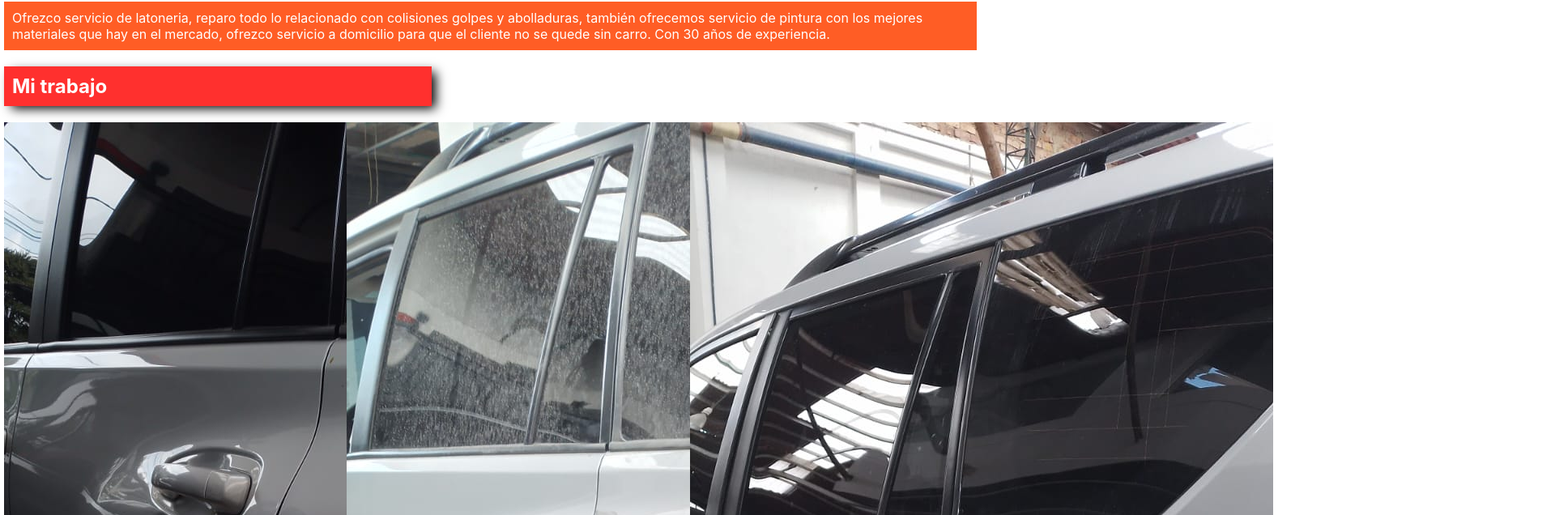
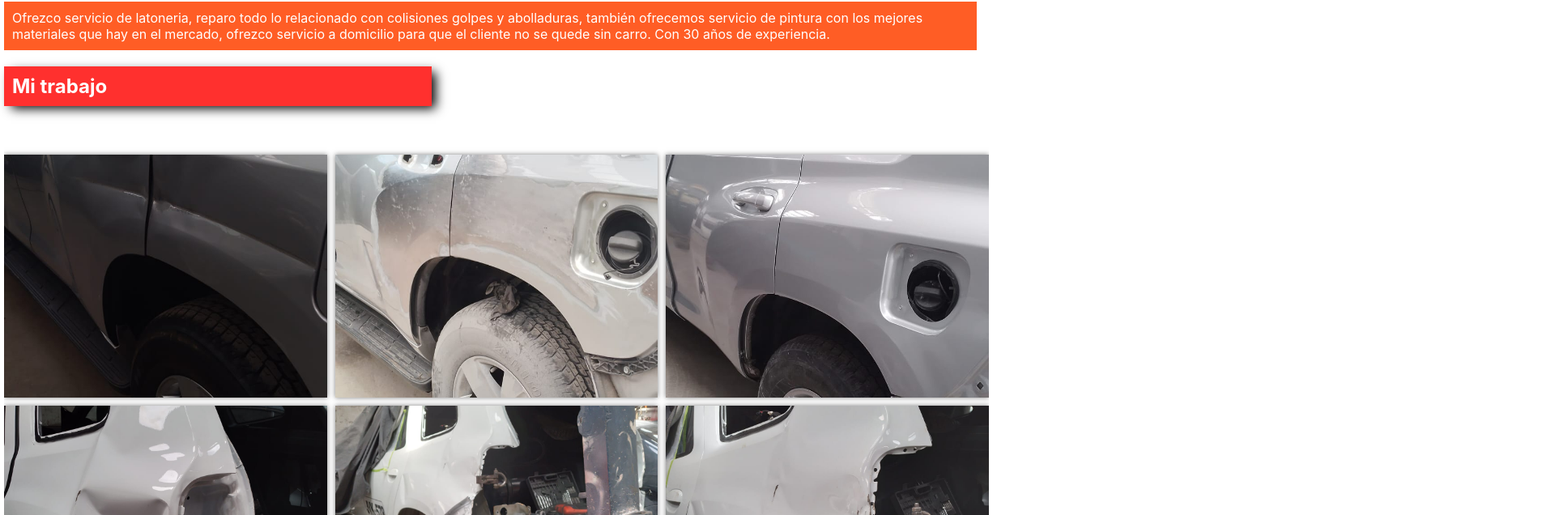
Before and after one commit to kevinarias2210/React-Cliente, a React (Create React App) app: page / in a window 1280 px wide. Shown: the part 2020-2656 px from the top of the page at 81% size, 1920 px wide, since content can reach past the window. Built offline with nearby package versions, Linux system fonts and the light colour scheme.

Commit message:
agregue estilos de img

```diff
--- a/src/componentes/container/aside/aside.css
+++ b/src/componentes/container/aside/aside.css
@@ -26,7 +26,31 @@
 }
 
 .aside__container2--Galery{
+    width: 95%;
     display: grid;
     grid-template-columns: repeat(auto-fit, minmax(350px, 1fr));
+    grid-gap: 10px;
     margin: 0 5px;
+    padding: 40px 0;
+    overflow: hidden;
 }
+
+.aside__container2--Galery > a {
+    display: block;
+    position: relative;
+    overflow: hidden;
+    box-shadow: 0 0 6px rgba(0, 0, 0, .5);
+}
+
+.aside__container2--img{
+    width: 100%;
+    height: 300px;
+    vertical-align: top;
+    object-fit: cover;
+    transition: transform 0.5;
+}
+
+.aside__container2--Galery a:hover .aside__container2--img{
+    filter: blur(2px);
+    transform: rotate(10deg) scale(1.3);
+}
```
